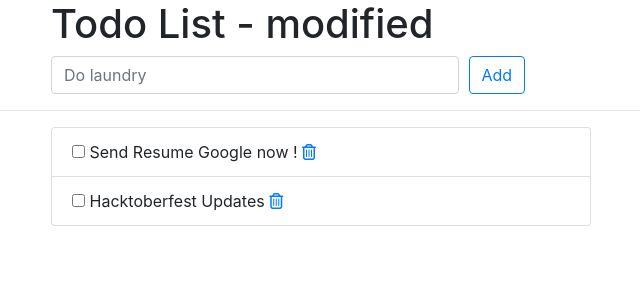
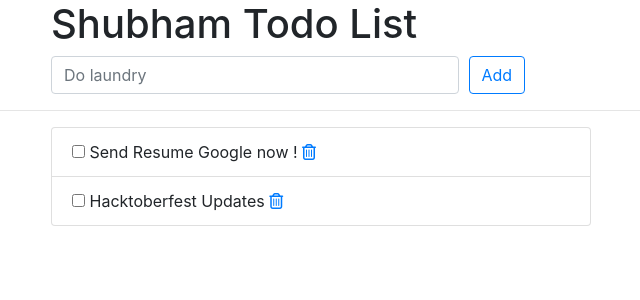
Before and after one commit to shreys7/django-todo, a Django app: page /todos/ in a window 1280 px wide. Shown: the top 300 px of the page, without its empty margins (224-864 px from the left). Run offline with Django 3.2, Linux system fonts and the light colour scheme; data comes from the database, SQL or seed files in the repository; some libraries are stand-ins or nearby versions.

Commit message:
made changes to index file as shubham

```diff
--- a/todos/templates/todos/index.html
+++ b/todos/templates/todos/index.html
@@ -12,7 +12,7 @@
     <div class="offset-md-2 col-lg-9">
       <div class="page-header">
         <h1>
-          Todo List - modified
+          Shubham Todo List
         </h1>
       </div>
     </div>
```
